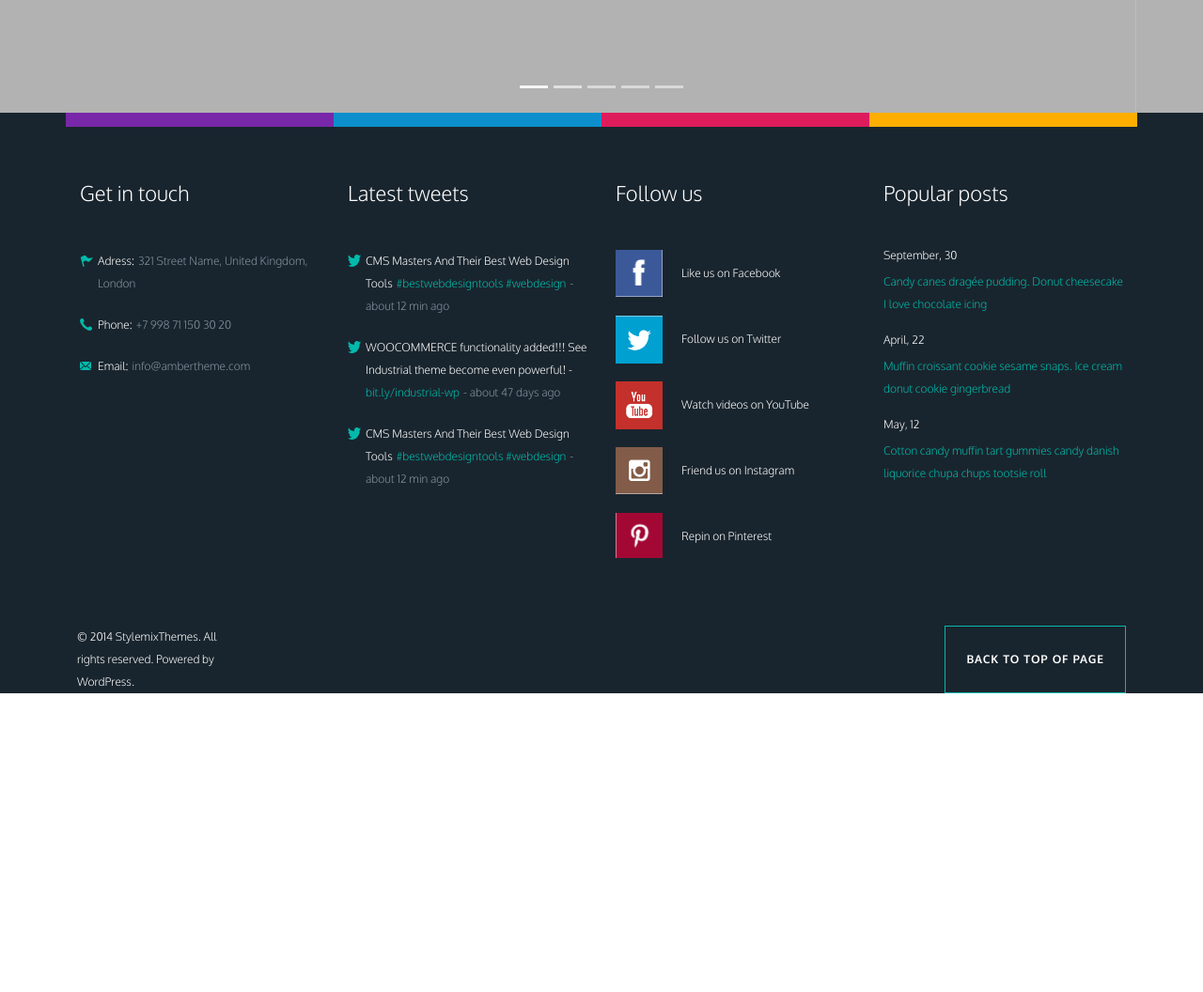
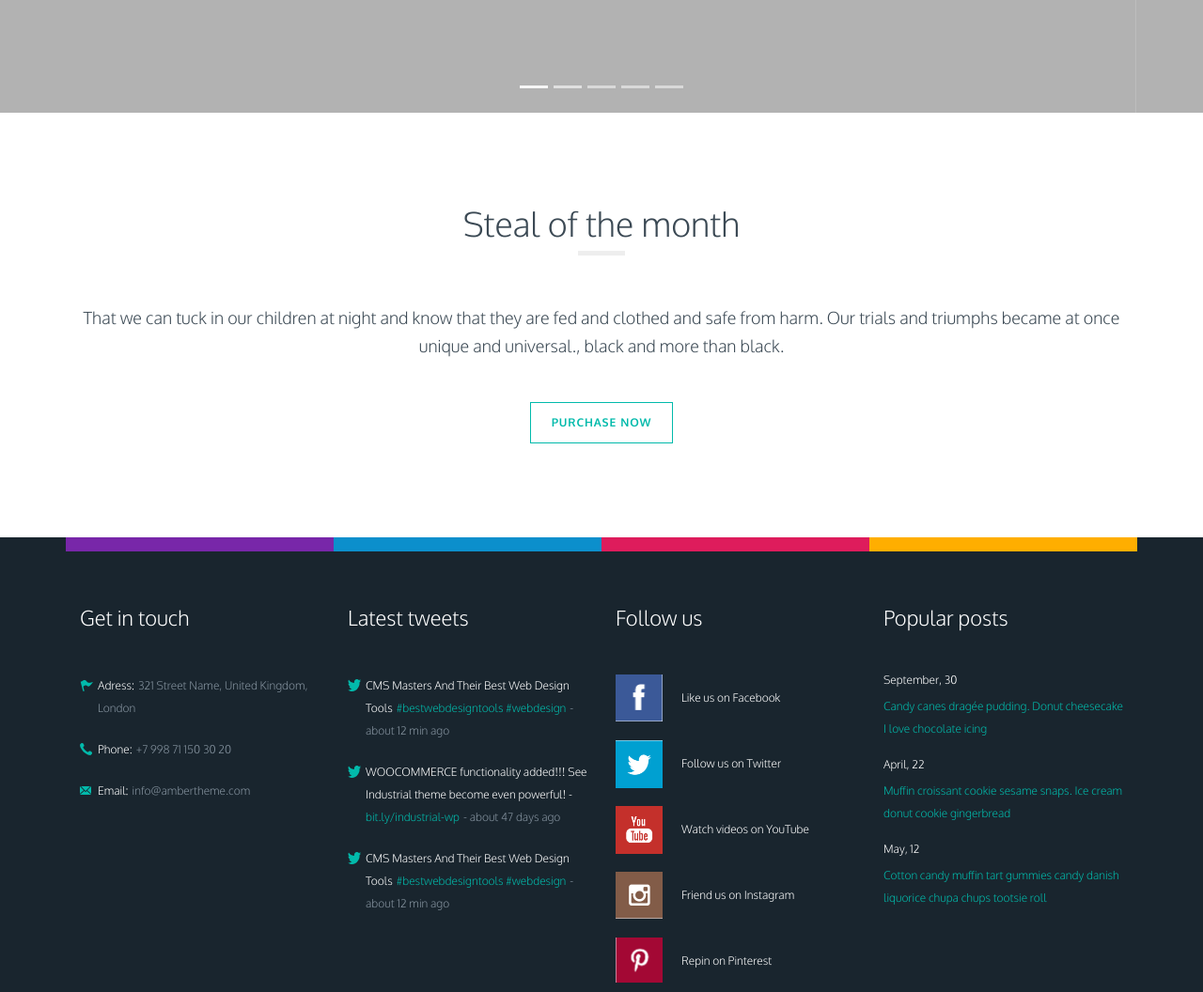
Before and after one commit to oTyshchenko/HW9, a plain HTML site: page index.html in a window 1280 px wide. Shown: the part 680-1736 px from the top of the page at 94% size. Before the commit the page ends 1418 px from the top, so only its background shows below. Drawn offline with nearby package versions, Linux system fonts and the light colour scheme; grey boxes are pictures that could not be loaded.

Commit message:
add month section

```diff
--- a/index.html
+++ b/index.html
@@ -20,7 +20,7 @@
                         </form>
                         <div class="login-box">
                             <button class="login-btn headerbtn-style" />Login</button>
-                            <button class="register-btn headerbtn-style" />Register</button>
+                            <button class="register-btn header-btn-style" />Register</button>
                         </div>
                     </div>
                 </div>
@@ -137,6 +137,13 @@
         </section>
 
     </section>
+    <section class="month-section section">
+        <div class="container">
+            <h3 class="section-title">Steal of the month</h3>
+            <p class="section-description">That we can tuck in our children at night and know that they are fed and clothed and safe from harm. Our trials and triumphs became at once unique and universal., black and more than black.</p>
+            <button class="main-btn month-section-btn">purchase now</button>
+        </div>
+    </section>
     <footer class="main-footer">
         <div class="container">
             <div class="footer-top">
--- a/style/scss/_hero.scss
+++ b/style/scss/_hero.scss
@@ -14,7 +14,8 @@
                 }
 
                 .carousel-caption {
-                    margin-bottom: 300px;
+                    top: 50%;
+                    transform: translateY(-35%);
 
                     h5 {
                         margin-bottom: 20px;
--- /dev/null
+++ b/style/scss/_month.scss
@@ -0,0 +1,9 @@
+.month-section {
+
+    .container {
+        .month-section-btn {
+            display: block;
+            margin: 0 auto;
+        }
+    }
+}
--- a/style/scss/base/_common.scss
+++ b/style/scss/base/_common.scss
@@ -1,3 +1,11 @@
+.header-btn-style {
+    position: relative;
+    border: none;
+    font: 300 11px/1 $primaryFonts;
+    color: $fourthColor;
+    background: transparent;
+}
+
 .main-btn {
     padding: 15px 22px;
     font: bold 12px/1 $primaryFonts;
@@ -14,10 +22,43 @@
     }
 }
 
-.headerbtn-style {
-    position: relative;
-    border: none;
-    font: 300 11px/1 $primaryFonts;
-    color: $fourthColor;
-    background: transparent;
+.section {
+    padding: 50px 0;
 }
+
+.section-title {
+    margin-bottom: 30px;
+    font: 300 36px/1 $primaryFonts;
+    text-align: center;
+    color: $firstColor;
+
+    &::after {
+        margin: 11px auto 0;
+        content: '';
+        display: block;
+        width: 50px;
+        height: 5px;
+        background: #eee;
+    }
+}
+
+.section-description {
+    margin-bottom: 20px;
+    font: 300 18px/1.67 $primaryFonts;
+    text-align: center;
+    color: $firstColor;
+}
+
+
+@media (min-width: $lg) {
+    .section {
+        padding: 100px 0;
+    }
+
+    .section-title {
+        margin-bottom: 51px;
+    }
+    .section-description {
+        margin-bottom: 45px;
+    }
+}
--- a/style/scss/main.scss
+++ b/style/scss/main.scss
@@ -6,5 +6,5 @@
 @import "base/common.scss";
 @import "welcome.scss";
 @import "hero.scss";
-
+@import "month.scss";
 @import "footer.scss";
```
Also changed, not shown: style/css/style.css, 1 other file.
